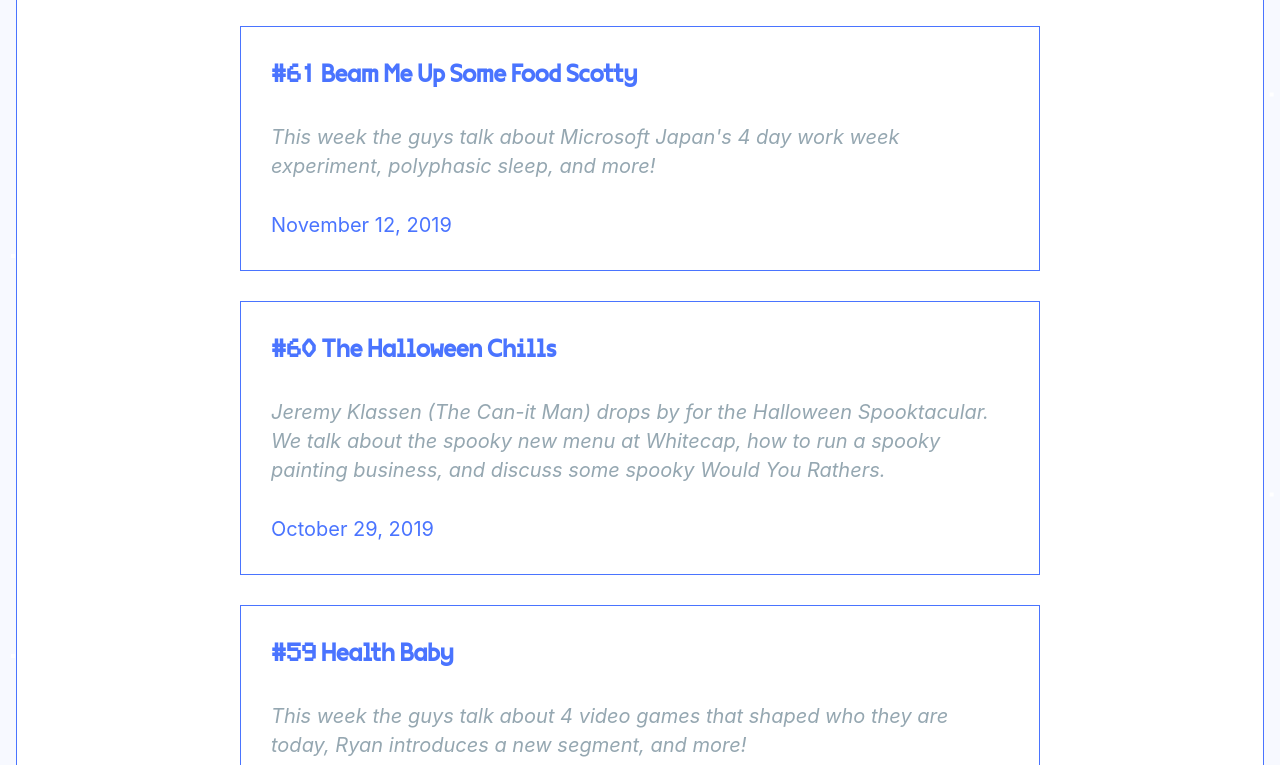
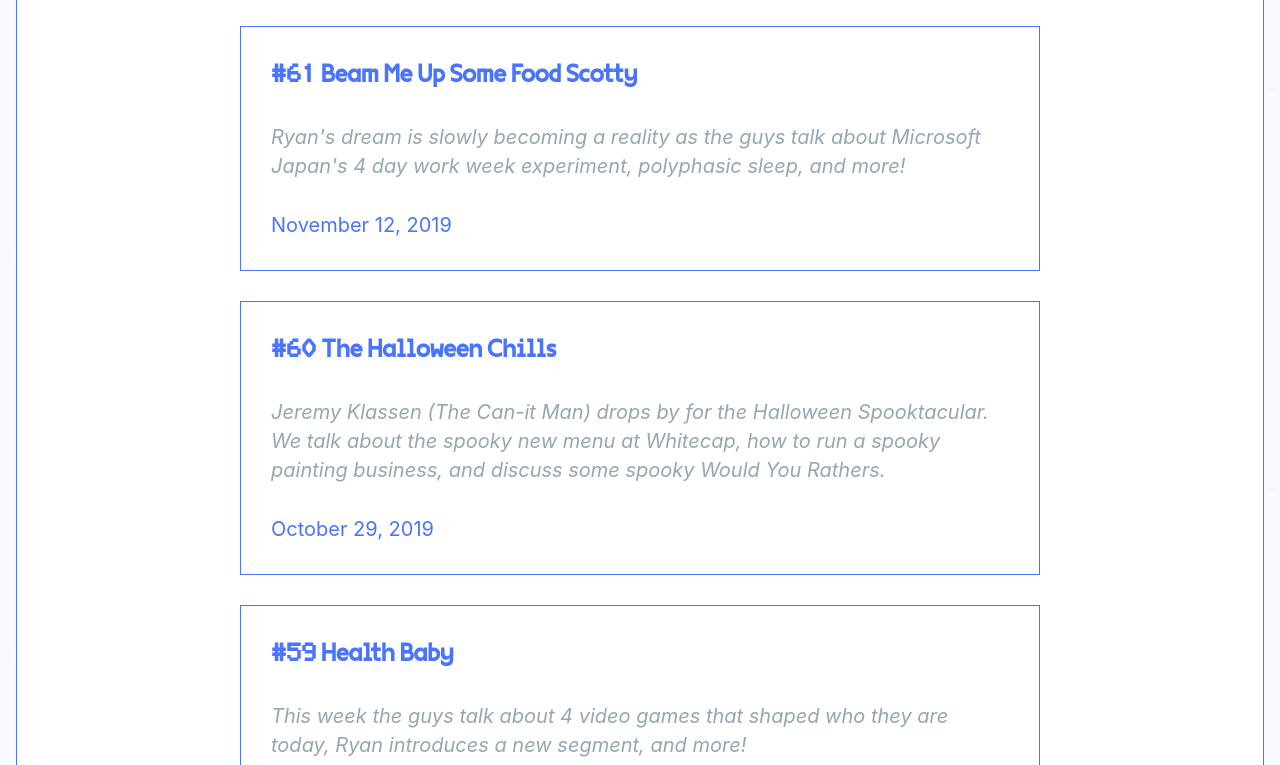
Before and after one commit to jondueck/whatevertown, a Jekyll site: the page built from index.html, in a window 1280 px wide and 900 px high, scrolled down 1194 px, cut to the strip 135-900 px from the top of the window. Built offline with Jekyll 4.4.1, drawn with Linux system fonts in a browser that asks for light colours; some web fonts are replaced; the list of posts is cut into pages by our own code.

Commit message:
Updated Number 61

```diff
--- a/_posts/2019-11-12-number-61.markdown
+++ b/_posts/2019-11-12-number-61.markdown
@@ -4,8 +4,8 @@ date: 2019-11-12 15:01:00 -06:00
 season: 3
 episode: 61
 file: https://lodgment-remark-slipshod.s3.ca-central-1.amazonaws.com/w61.mp3
-summary: This week the guys talk about Microsoft Japan's 4 day work week experiment,
-  polyphasic sleep, and more!
+summary: Ryan's dream is slowly becoming a reality as the guys talk about Microsoft
+  Japan's 4 day work week experiment, polyphasic sleep, and more!
 excerpt: Ryan's dream is slowly becoming a reality as the guys talk about Microsoft
   Japan's 4 day work week experiment, polyphasic sleep, and more!
 duration: '42:50'
```
